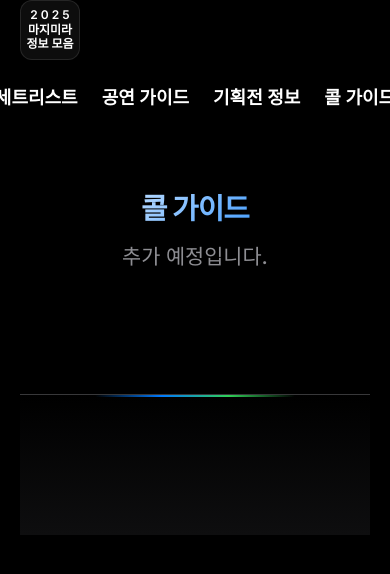
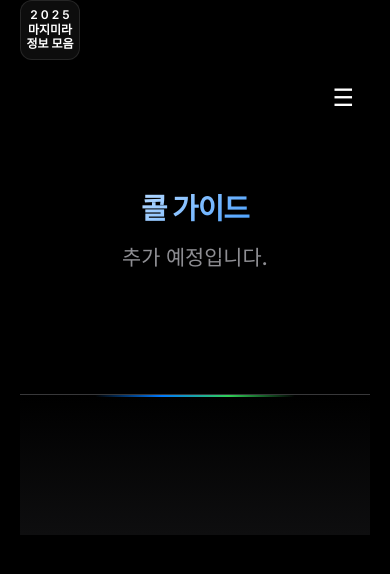
Before and after one commit to kuroka3/MM-Info, a Next.js app: page /call-guide in a window 390 px wide. Shown: the top 574 px of the page. Built offline with nearby package versions, Linux system fonts and the light colour scheme; a web font is replaced by a local one.

Commit message:
fix navbar mobile ui by toggle button

```diff
--- a/src/app/globals.css
+++ b/src/app/globals.css
@@ -487,7 +487,8 @@ body {
   box-shadow: 0 8px 24px rgba(29, 185, 84, 0.4);
 }
 
-.song-links a[href*="youtube"]:hover {
+.song-links a[href*="youtube"]:hover,
+.song-links a[href*="youtu.be"]:hover {
   background: var(--youtube-red);
   border-color: var(--youtube-red);
   box-shadow: 0 8px 24px rgba(255, 0, 0, 0.4);
@@ -677,11 +678,6 @@ body {
     font-size: 1rem;
   }
 
-  .nav-bar {
-    font-size: 0.875rem;
-    gap: 12px;
-  }
-
   .header-title {
     font-size: 1.8rem;
   }
@@ -799,7 +795,9 @@ body {
 }
 
 /* Navigation Bar */
+
 .nav-bar {
+  position: relative;
   width: 100%;
   padding: 16px 0;
   display: flex;
@@ -809,10 +807,70 @@ body {
   font-weight: 600;
 }
 
+.nav-toggle {
+  display: none;
+  background: none;
+  border: none;
+  color: var(--text-primary);
+  font-size: 1.5rem;
+  cursor: pointer;
+}
+
+.nav-links {
+  display: flex;
+  justify-content: center;
+  gap: 24px;
+}
+
 @media (min-width: 640px) {
   .nav-bar {
     gap: 40px;
     font-size: 1.25rem;
+  }
+}
+
+@media (max-width: 639px) {
+  .nav-bar {
+    flex-direction: column;
+    padding: 0;
+    gap: 0;
+    align-items: stretch;
+  }
+
+  .nav-toggle {
+    display: flex;
+    width: 100%;
+    align-items: center;
+    justify-content: flex-end;
+    padding: 16px;
+  }
+
+  .nav-links {
+    flex-direction: column;
+    gap: 16px;
+    width: 100%;
+    background: var(--surface-secondary);
+    border-top: 1px solid var(--border);
+    align-items: center;
+    max-height: 0;
+    padding: 0 16px;
+    overflow: hidden;
+    opacity: 0;
+    visibility: hidden;
+    transform: translateY(-10px);
+    transition:
+      max-height 0.3s cubic-bezier(0.4, 0, 0.2, 1),
+      padding 0.3s cubic-bezier(0.4, 0, 0.2, 1),
+      opacity 0.3s ease,
+      transform 0.3s cubic-bezier(0.4, 0, 0.2, 1);
+  }
+
+  .nav-links.open {
+    max-height: 400px;
+    padding: 16px;
+    opacity: 1;
+    visibility: visible;
+    transform: translateY(0);
   }
 }
 
--- a/src/components/NavBar.tsx
+++ b/src/components/NavBar.tsx
@@ -2,6 +2,7 @@
 
 import Link from 'next/link';
 import { usePathname } from 'next/navigation';
+import { useState } from 'react';
 
 const links = [
   { href: '/setlist', label: '세트리스트' },
@@ -12,15 +13,31 @@ const links = [
 
 export default function NavBar() {
   const pathname = usePathname();
+  const [isOpen, setIsOpen] = useState(false);
   if (pathname === '/') return null;
 
   return (
     <nav className="nav-bar">
-      {links.map(({ href, label }) => (
-        <Link key={href} href={href} className="nav-link">
-          {label}
-        </Link>
-      ))}
+      <button
+        className="nav-toggle"
+        aria-label="Toggle navigation menu"
+        aria-expanded={isOpen}
+        onClick={() => setIsOpen((prev) => !prev)}
+      >
+        ☰
+      </button>
+      <div className={`nav-links${isOpen ? ' open' : ''}`}>
+        {links.map(({ href, label }) => (
+          <Link
+            key={href}
+            href={href}
+            className="nav-link"
+            onClick={() => setIsOpen(false)}
+          >
+            {label}
+          </Link>
+        ))}
+      </div>
     </nav>
   );
 }
```
